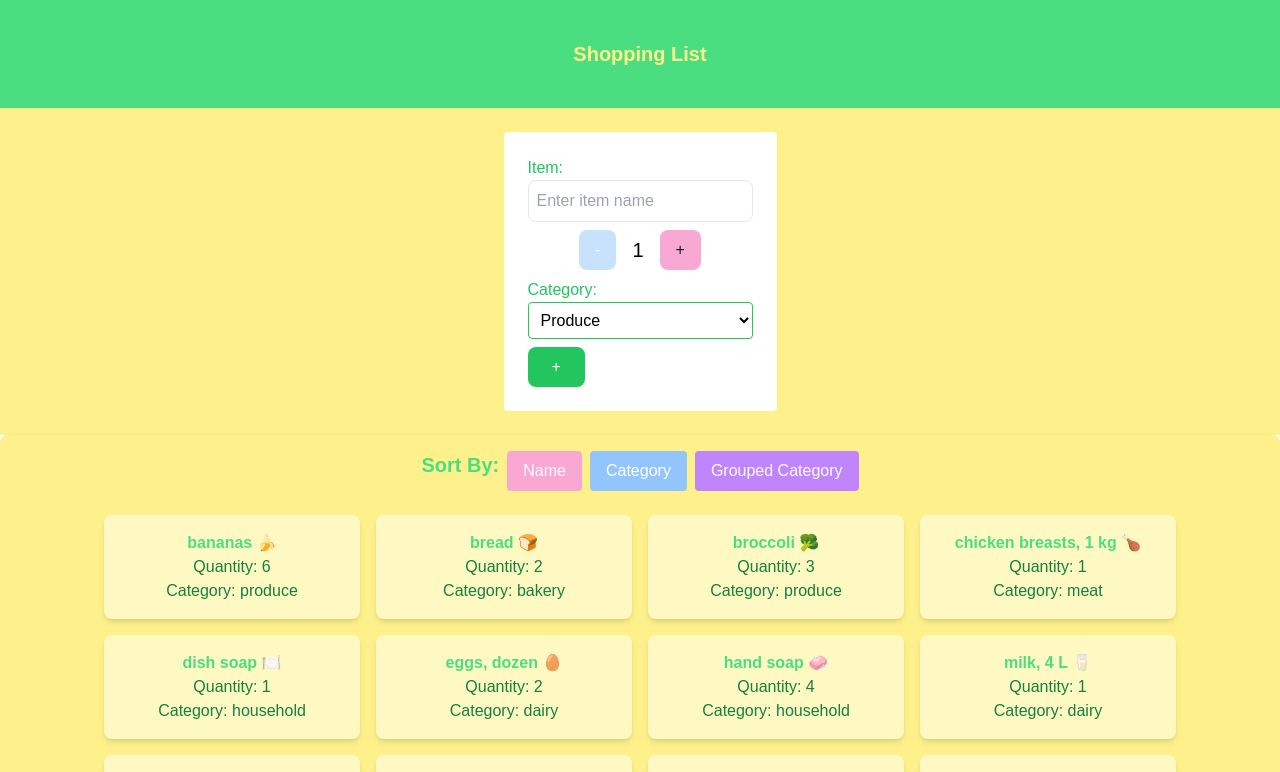
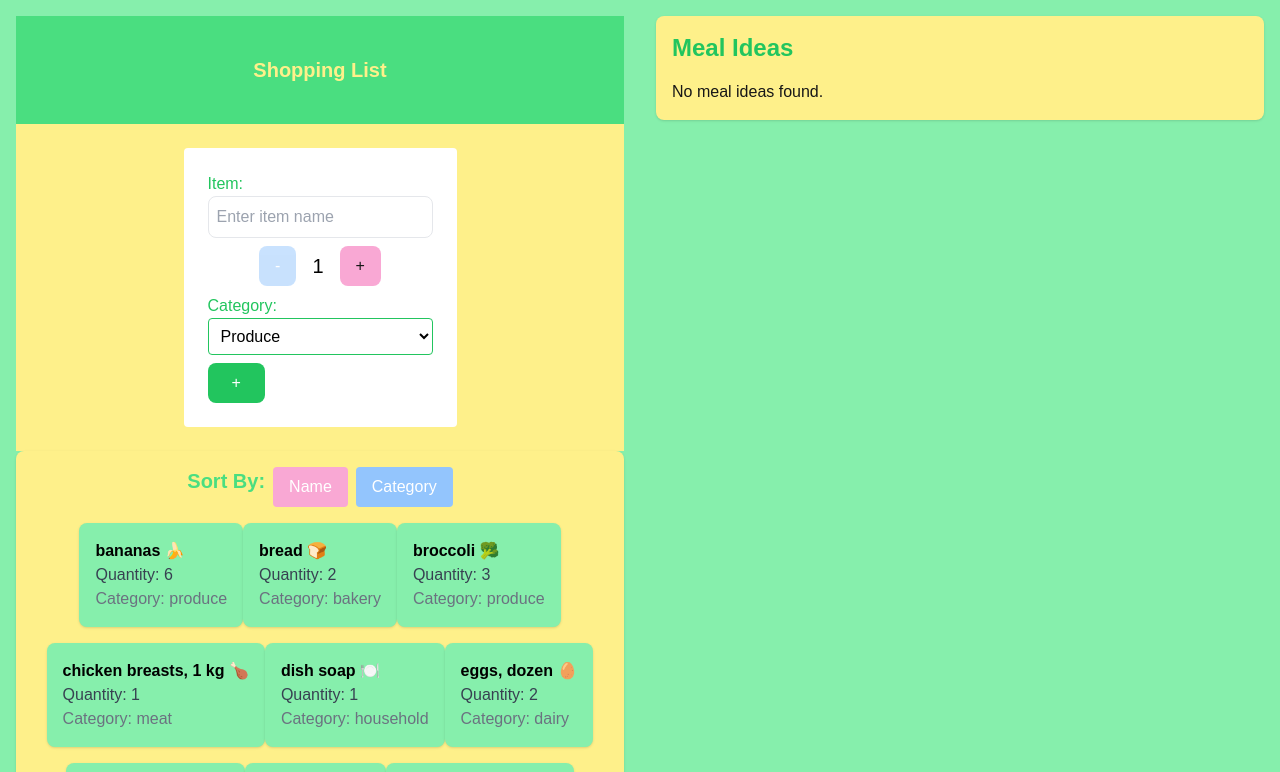
Before and after one commit to aianasev/cprg306-assignments, a Next.js app: page /week-8 in a window 1280 px wide. Shown: the top 772 px of the page. Built offline with nearby package versions, Linux system fonts and the light colour scheme.

Commit message:
added meal-ideas and modified pages

```diff
--- a/app/week-8/item-list.js
+++ b/app/week-8/item-list.js
@@ -1,29 +1,22 @@
 "use client";
-import { useEffect, useState } from "react";
+
+import { useState, useEffect } from "react";
 import Item from "./item";
 
-export default function ItemList({ items }) {
+export default function ItemList({ items, onItemSelect }) {
   const [groupByCategory, setGroupByCategory] = useState(false);
   const [displayItems, setDisplayItems] = useState([]);
+
   useEffect(() => {
     const sortedItems = [...items].sort((a, b) => a.name.localeCompare(b.name));
     setDisplayItems(sortedItems);
   }, [items]);
 
-  const sortByName = () => {
-    const sorted = [...displayItems].sort((a, b) => a.name.localeCompare(b.name));
-    setDisplayItems(sorted);
-    setGroupByCategory(false);
-  };
-
-  const sortByCategory = () => {
-    const sorted = [...displayItems].sort((a, b) => a.category.localeCompare(b.category));
-    setDisplayItems(sorted);
-    setGroupByCategory(false);
-  };
-
-  const groupItemsByCategory = () => {
-    setGroupByCategory(true);
+  const handleItemSelect = (itemName) => {
+    const cleanedItemName = itemName.split(',')[0].replace(/[^a-zA-Z0-9 ]/g, '').trim();
+    if (onItemSelect) {
+      onItemSelect(cleanedItemName);
+    }
   };
 
   const renderItems = () => {
@@ -43,14 +36,16 @@ export default function ItemList({ items }) {
           </h2>
           <div className="flex flex-wrap justify-center">
             {categoryItems.map((item) => (
-              <Item key={item.id} {...item} />
+              <Item key={item.id} {...item} onSelect={handleItemSelect} />
             ))}
           </div>
         </div>
       ));
     }
 
-    return displayItems.map((item) => <Item key={item.id} {...item} />);
+    return displayItems.map((item) => (
+      <Item key={item.id} {...item} onSelect={handleItemSelect} />
+    ));
   };
 
   return (
@@ -59,21 +54,15 @@ export default function ItemList({ items }) {
         <h2 className="text-xl font-bold text-green-400">Sort By:</h2>
         <button
           className="px-4 py-2 bg-pink-300 text-white rounded"
-          onClick={sortByName}
+          onClick={() => setGroupByCategory(false)}
         >
           Name
         </button>
         <button
           className="px-4 py-2 bg-blue-300 text-white rounded"
-          onClick={sortByCategory}
+          onClick={() => setGroupByCategory(true)}
         >
           Category
-        </button>
-        <button
-          className="px-4 py-2 bg-purple-400 text-white rounded"
-          onClick={groupItemsByCategory}
-        >
-          Grouped Category
         </button>
       </div>
       <div className="flex flex-wrap justify-center">{renderItems()}</div>
--- a/app/week-8/item.js
+++ b/app/week-8/item.js
@@ -1,16 +1,16 @@
-export default function Item({name, quantity, category})
-{
+export default function Item({ id, name, quantity, category, onSelect }) {
+    const handleClick = () => {
+      onSelect(name);
+    };
+
     return (
-        <div className="bg-yellow-100 p-4 m-2 rounded-lg shadow-md w-64 text-center">
-        <h2 className="font-bold text-green-400">
-        {name}
-        </h2>
-        <h3 className="text-green-700">
-        Quantity: {quantity}
-        </h3>
-        <h3 className="text-green-700">
-        Category: {category}
-        </h3>
-        </div>
+      <div
+        className="p-4 bg-green-300 rounded-lg shadow mb-4 cursor-pointer"
+        onClick={handleClick}
+      >
+        <h3 className="font-bold text-black">{name}</h3>
+        <p className="text-gray-700">Quantity: {quantity}</p>
+        <p className="text-gray-500">Category: {category}</p>
+      </div>
     );
-}
+  }
--- /dev/null
+++ b/app/week-8/meal-ideas.js
@@ -0,0 +1,45 @@
+"use client";
+import { useEffect, useState } from "react";
+
+const fetchMealIdeas = async (ingredient) => {
+  const response = await fetch(`https://www.themealdb.com/api/json/v1/1/filter.php?i=${ingredient}`);
+  const data = await response.json();
+  return data.meals || [];
+};
+
+export default function MealIdeas({ ingredient }) {
+  const [meals, setMeals] = useState([]);
+
+  const loadMealIdeas = async () => {
+    if (ingredient) {
+      const mealIdeas = await fetchMealIdeas(ingredient);
+      setMeals(mealIdeas);
+    }
+  };
+
+  useEffect(() => {
+    loadMealIdeas();
+  }, [ingredient]);
+
+  return (
+    <div className="p-4 bg-yellow-200 shadow rounded-lg">
+      <h2 className="text-2xl font-bold mb-4 text-green-500">Meal Ideas</h2>
+      {meals.length === 0 ? (
+        <p>No meal ideas found.</p>
+      ) : (
+        <ul className="space-y-4">
+          {meals.map((meal) => (
+            <li key={meal.idMeal} className="flex items-center space-x-4">
+              <img
+                src={meal.strMealThumb}
+                alt={meal.strMeal}
+                className="w-16 h-16 rounded"
+              />
+              <p className="text-lg text-black">{meal.strMeal}</p>
+            </li>
+          ))}
+        </ul>
+      )}
+    </div>
+  );
+}
--- a/app/week-8/page.js
+++ b/app/week-8/page.js
@@ -3,22 +3,32 @@ import { useState } from "react";
 import ItemList from "./item-list";
 import NewItem from "./new-item";
 import itemsData from "./items.json";
+import MealIdeas from "./meal-ideas";
 
 export default function Page() {
   const [items, setItems] = useState(itemsData);
+  const [selectedItemName, setSelectedItemName] = useState("");
 
   const handleAddItem = (newItem) => {
     setItems((prev) => [...prev, newItem]);
   };
 
+  const handleItemSelect = (itemName) => {
+    const cleanedItemName = itemName.replace(/[\d,🍗\s]+/g, "").toLowerCase().trim();
+    setSelectedItemName(cleanedItemName);
+  };
+
   return (
-    <main>
-      <h1 className="bg-green-400 font-bold text-xl text-yellow-200 flex flex-col items-center py-10">
-        Shopping List
-      </h1>
-      <div>
+    <main className="flex p-4 bg-green-300">
+      <div className="w-1/2 pr-4">
+        <h1 className="bg-green-400 font-bold text-xl text-yellow-200 py-10 text-center">
+          Shopping List
+        </h1>
         <NewItem onAddItem={handleAddItem} />
-        <ItemList items={items} />
+        <ItemList items={items} onItemSelect={handleItemSelect} />
+      </div>
+      <div className="w-1/2 pl-4">
+        <MealIdeas ingredient={selectedItemName} />
       </div>
     </main>
   );
```
